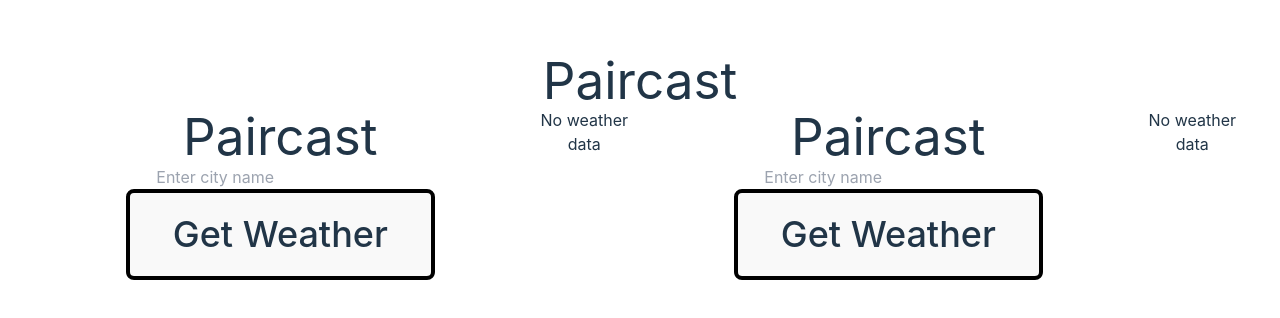
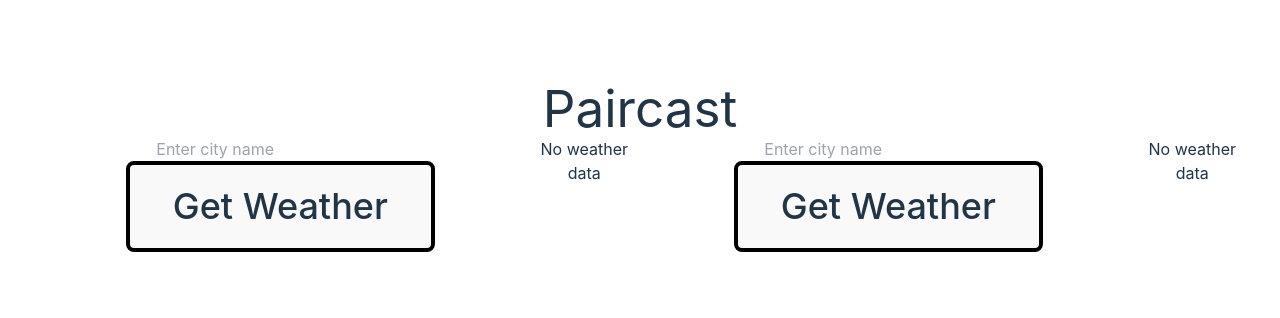
Before and after one commit to pauljban/paircast, a React (Vite) app: page / in a window 1280 px wide. Shown: the part 234-552 px from the top of the page. Built offline with nearby package versions, Linux system fonts and the light colour scheme.

Commit message:
Remove redundant title

```diff
--- a/src/WeatherDisplay.tsx
+++ b/src/WeatherDisplay.tsx
@@ -46,7 +46,6 @@
     return (
         <>
             <div>
-                <h1>Paircast</h1>
                 <input
                     type="text"
                     value={city}
```
